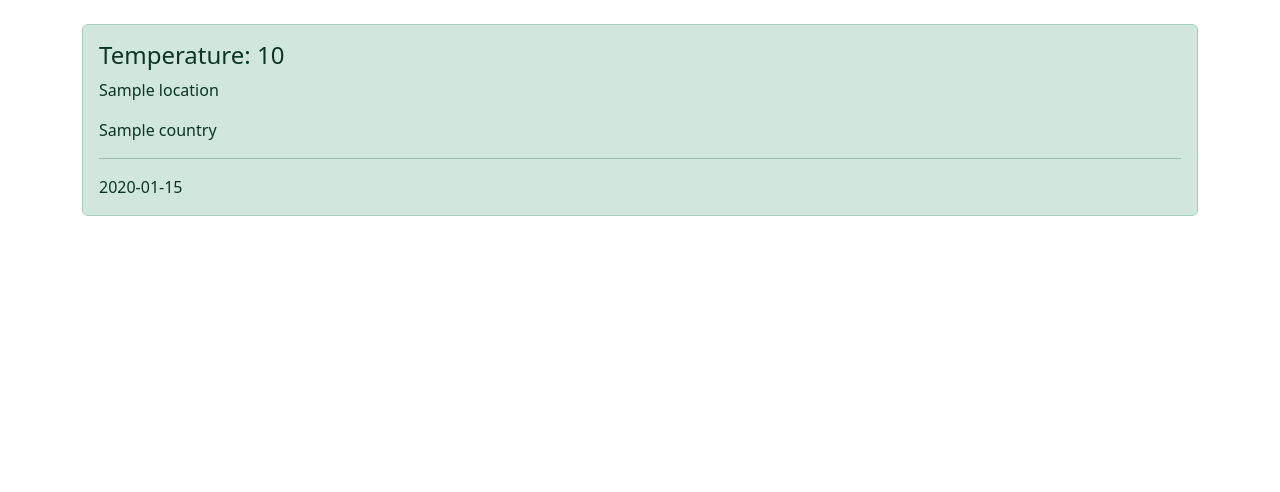
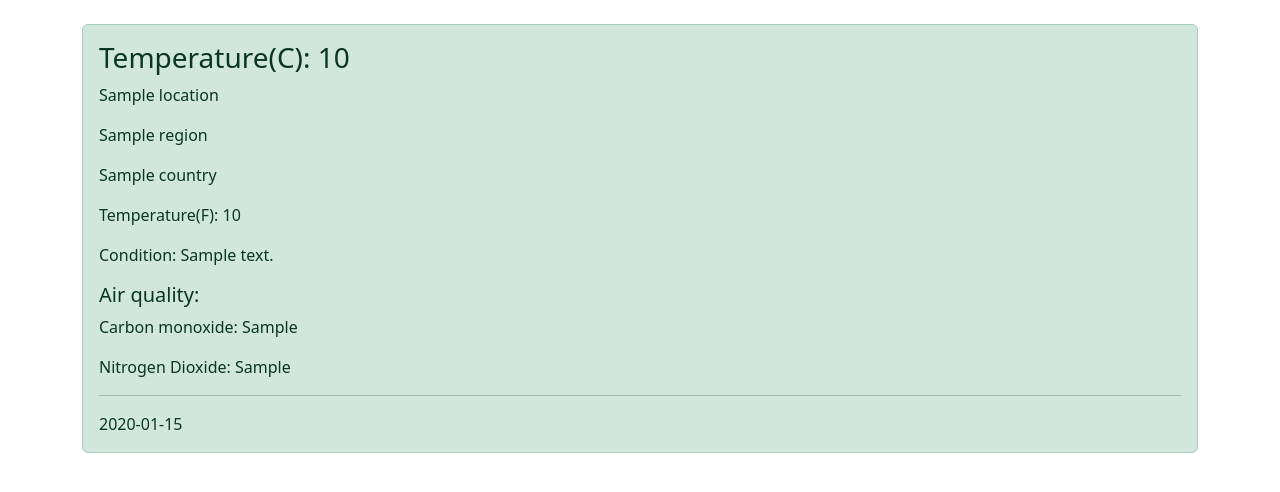
Before and after one commit to Nareshganesan10/Weather-app, a Django app: template lookup/templates/home.html in a window 1280 px wide. Shown: the part 56-548 px from the top of the page. Run offline with Django 4.2, Linux system fonts and the light colour scheme; the template is opened without the code that fills it: most values are stand-ins (such as "Sample title", 1, 10 or a date in 2020).

```diff
--- a/lookup/templates/home.html
+++ b/lookup/templates/home.html
@@ -3,9 +3,15 @@
 {% if api %}
     {% if api != 'error' %}
     <div class="alert alert-success" role="alert">
-        <h4 class="alert-heading">Temperature: {{api.current.temperature}}</h4>
+        <h3 class="alert-heading">Temperature(C): {{api.current.temp_c}}</h3>
         <p>{{api.location.name}}</p>
+        <p>{{api.location.region}}</p>
         <p>{{api.location.country}}</p>
+        <p>Temperature(F): {{api.current.temp_f}}</p>
+        <p>Condition: {{api.current.condition.text}}</p>
+        <h5>Air quality:</h5>
+        <p>Carbon monoxide: {{api.current.air_quality.co}}</p>
+        <p>Nitrogen Dioxide: {{api.current.air_quality.no2}}</p>
         <hr>
         <p class="mb-0">{{api.location.localtime}}</p>
     </div>
--- a/lookup/views.py
+++ b/lookup/views.py
@@ -8,7 +8,10 @@ from django.views.decorators import csrf
 def home(request):
     if request.method == "POST":
         city = request.POST['City']
-        api_request = requests.get("http://api.weatherstack.com/current?access_key=be85b86fb0c2beb5b0b9244d2903db8d&query=" + str(city))
+        print(city)
+        api_request = requests.get("http://api.weatherapi.com/v1/current.json?key=9ac471934a0b45468c761301230706&q="+ str(city) + "&aqi=yes")
+        print("http://api.weatherapi.com/v1/current.json?key=9ac471934a0b45468c761301230706&q="+ str(city) + "&aqi=yes")
+        # api_request = requests.get("http://api.weatherstack.com/current?access_key=be85b86fb0c2beb5b0b9244d2903db8d&query=" + str(city))
     try:
         api = json.loads(api_request.content)
     except Exception as e:
--- a/templates/base.html
+++ b/templates/base.html
@@ -3,7 +3,7 @@
   <head>
     <meta charset="utf-8">
     <meta name="viewport" content="width=device-width, initial-scale=1">
-    <title>Bootstrap demo</title>
+    <title>Weather</title>
     <link href="https://cdn.jsdelivr.net/npm/bootstrap@5.3.0-alpha3/dist/css/bootstrap.min.css" rel="stylesheet" integrity="sha384-KK94CHFLLe+nY2dmCWGMq91rCGa5gtU4mk92HdvYe+M/SXH301p5ILy+dN9+nJOZ" crossorigin="anonymous">
   </head>
   <body>
```
